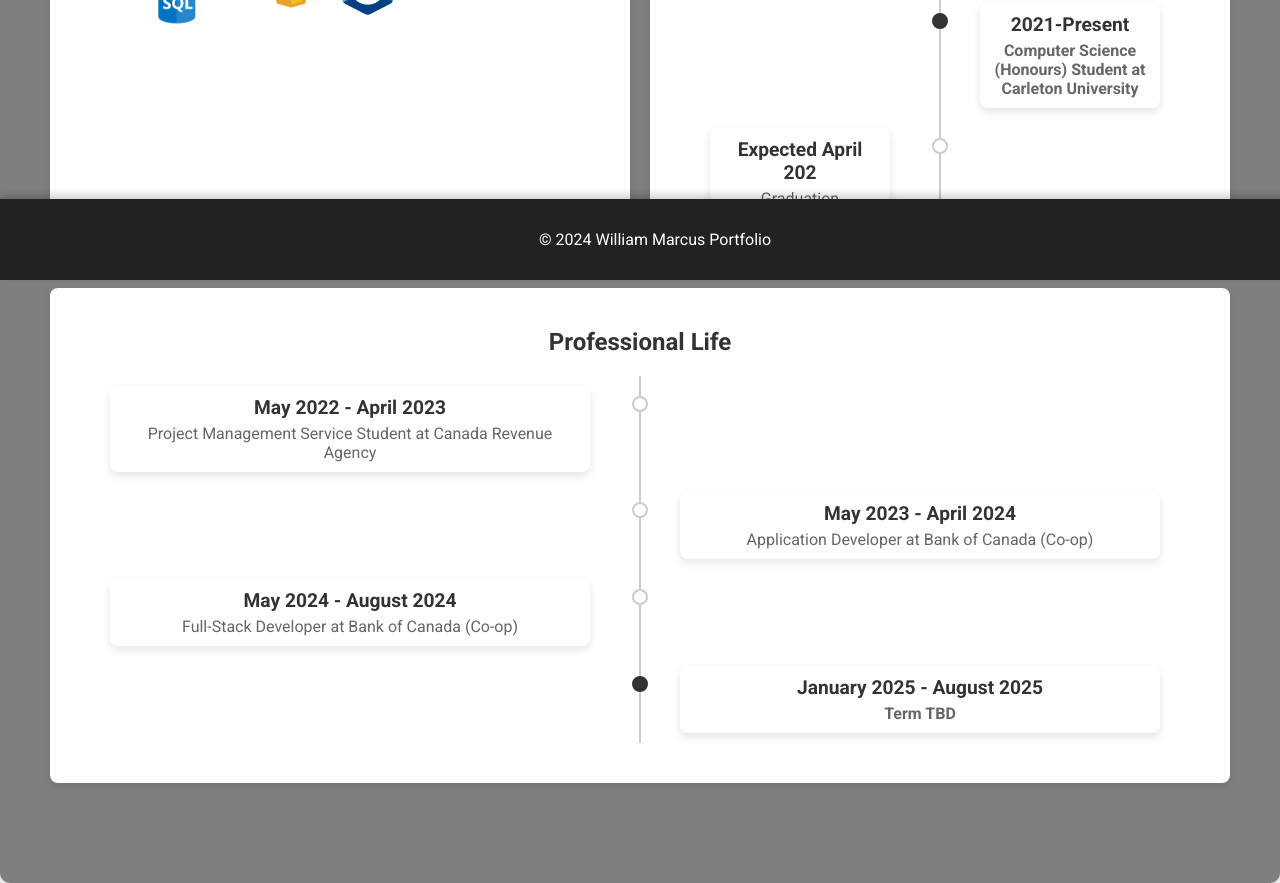
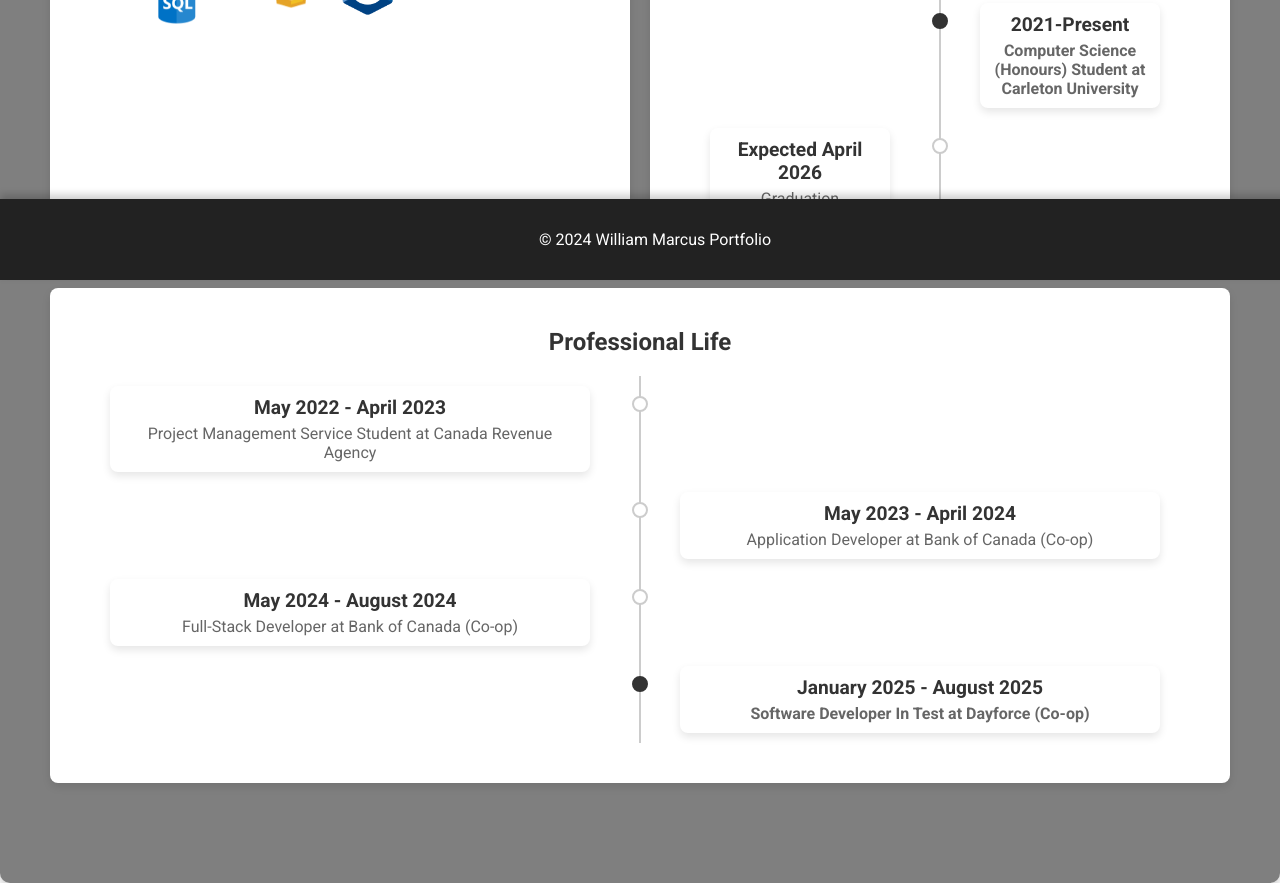
Before and after one commit to WillMarcuss/Website, a React (Create React App) app: page /about in a window 1280 px wide. Shown: the part 520-1403 px from the top of the page. Built offline with nearby package versions, Linux system fonts and the light colour scheme.

Commit message:
Fixed grad date and added in next coop job

```diff
--- a/src/pages/About.js
+++ b/src/pages/About.js
@@ -55,7 +55,7 @@
             </div>
             <div className={styles.timelineItem}>
               <div className={styles.timelineContent}>
-                <h3>Expected April 202</h3>
+                <h3>Expected April 2026</h3>
                 <p>Graduation</p>
               </div>
             </div>
@@ -86,7 +86,7 @@
             <div className={`${styles.timelineItem} ${styles.current}`}>
               <div className={styles.timelineContent}>
                 <h3>January 2025 - August 2025</h3>
-                <p>Term TBD</p>
+                <p>Software Developer In Test at Dayforce (Co-op)</p>
               </div>
             </div>
           </div>
```
